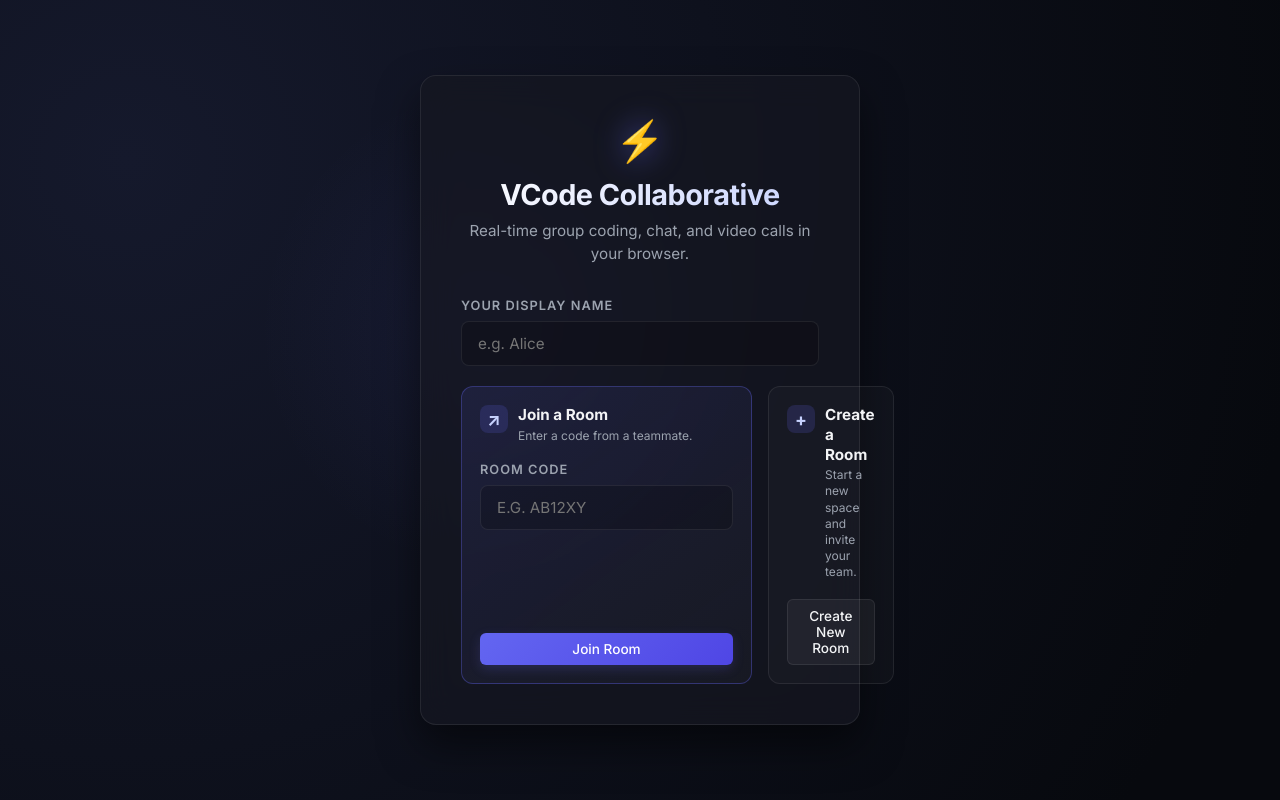
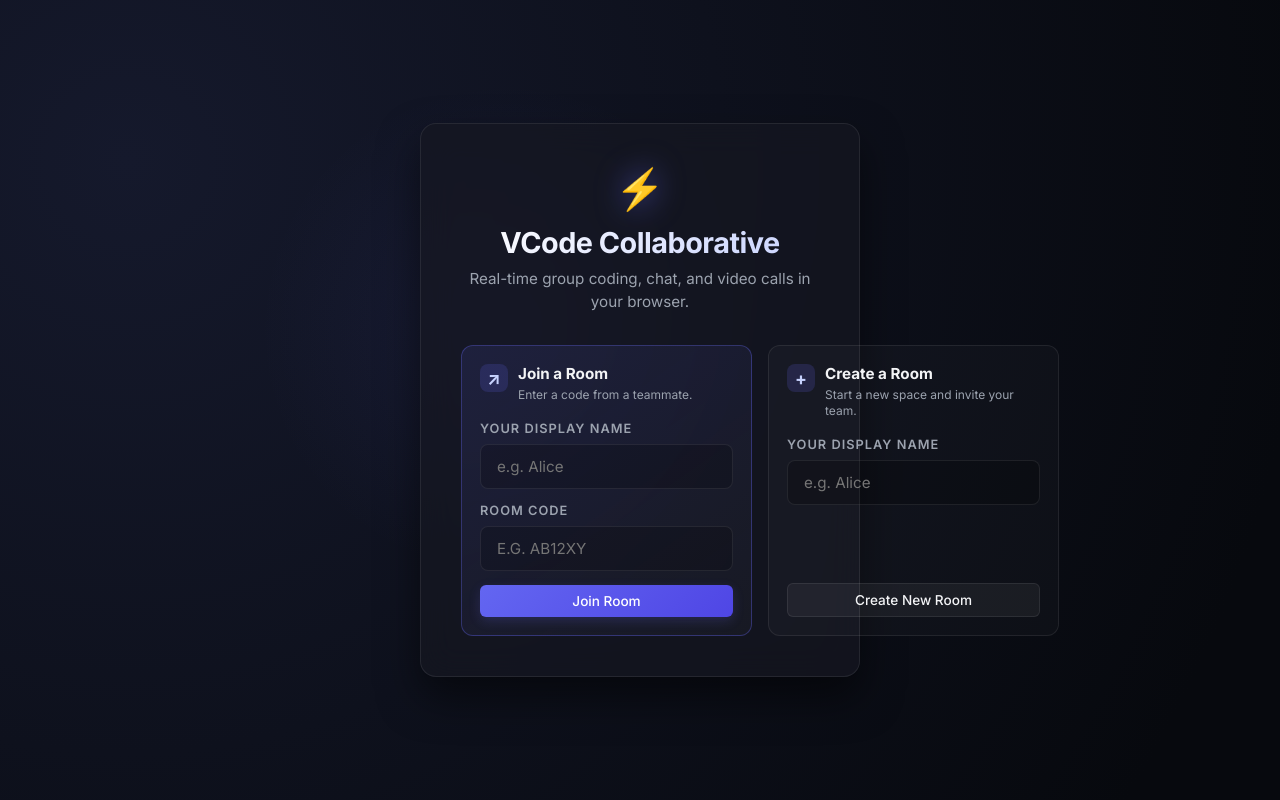
Before and after one commit to sanjaymuthuraj/VCode, a React app in the folder frontend/: page / in a window 1280 px wide. Built offline with nearby package versions, Linux system fonts and the light colour scheme.

Commit message:
front end fixed

```diff
--- a/frontend/components/LandingScreen.jsx
+++ b/frontend/components/LandingScreen.jsx
@@ -1,11 +1,12 @@
 import React, { useState } from 'react';
 
 export default function LandingScreen({ onJoinRoom, onCreateRoom }) {
-    const [name, setName] = useState('');
+    const [joinName, setJoinName] = useState('');
+    const [createName, setCreateName] = useState('');
     const [code, setCode] = useState('');
 
     const handleJoin = () => {
-        const trimmedName = name.trim();
+        const trimmedName = joinName.trim();
         const trimmedCode = code.trim().toUpperCase();
 
         if (!trimmedName) {
@@ -20,7 +21,7 @@ export default function LandingScreen({ onJoinRoom, onCreateRoom }) {
     };
 
     const handleCreate = () => {
-        const trimmedName = name.trim();
+        const trimmedName = createName.trim();
         if (!trimmedName) {
             alert("Please enter your display name.");
             return;
@@ -36,21 +37,7 @@ export default function LandingScreen({ onJoinRoom, onCreateRoom }) {
                     <h1>VCode Collaborative</h1>
                     <p>Real-time group coding, chat, and video calls in your browser.</p>
                 </div>
-
                 <div className="landing-form">
-                    <div className="form-group">
-                        <label htmlFor="username-input">Your Display Name</label>
-                        <input
-                            type="text"
-                            id="username-input"
-                            placeholder="e.g. Alice"
-                            autoComplete="off"
-                            maxLength={15}
-                            value={name}
-                            onChange={(e) => setName(e.target.value)}
-                        />
-                    </div>
-
                     <div className="room-actions">
                         <section className="room-action-box join-room-box">
                             <div className="room-action-heading">
@@ -59,6 +46,18 @@ export default function LandingScreen({ onJoinRoom, onCreateRoom }) {
                                     <h2>Join a Room</h2>
                                     <p>Enter a code from a teammate.</p>
                                 </div>
+                            </div>
+                            <div className="form-group">
+                                <label htmlFor="join-name-input">Your Display Name</label>
+                                <input
+                                    type="text"
+                                    id="join-name-input"
+                                    placeholder="e.g. Alice"
+                                    autoComplete="off"
+                                    maxLength={15}
+                                    value={joinName}
+                                    onChange={(e) => setJoinName(e.target.value)}
+                                />
                             </div>
                             <div className="form-group">
                                 <label htmlFor="room-code-input">Room Code</label>
@@ -85,6 +84,18 @@ export default function LandingScreen({ onJoinRoom, onCreateRoom }) {
                                     <p>Start a new space and invite your team.</p>
                                 </div>
                             </div>
+                            <div className="form-group">
+                                <label htmlFor="create-name-input">Your Display Name</label>
+                                <input
+                                    type="text"
+                                    id="create-name-input"
+                                    placeholder="e.g. Alice"
+                                    autoComplete="off"
+                                    maxLength={15}
+                                    value={createName}
+                                    onChange={(e) => setCreateName(e.target.value)}
+                                />
+                            </div>
                             <button id="create-room-btn" className="btn btn-secondary btn-block" onClick={handleCreate}>
                                 Create New Room
                             </button>
--- a/frontend/style.css
+++ b/frontend/style.css
@@ -146,7 +146,7 @@ body {
 }
 
 .room-action-box {
-    min-height: 205px;
+    min-height: 285px;
     padding: 18px;
     border: 1px solid var(--border-color);
     border-radius: 12px;
```
